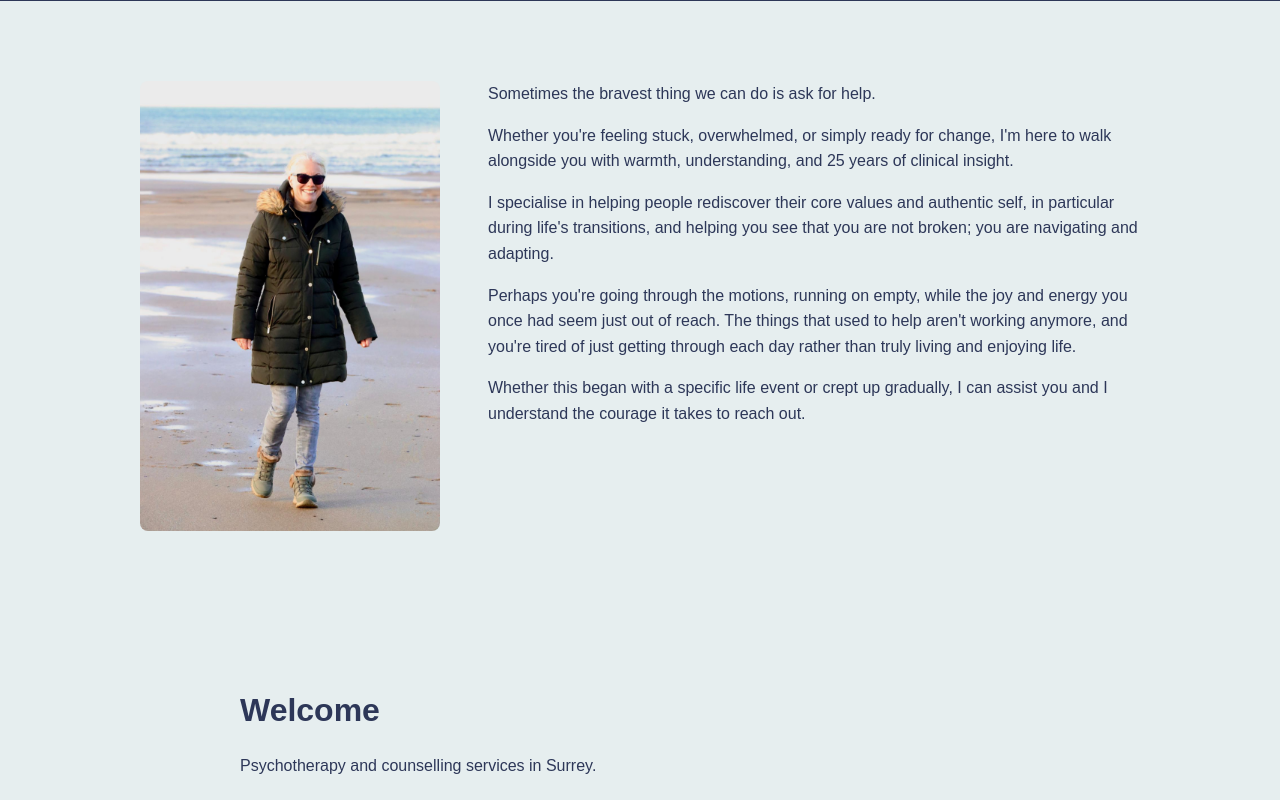
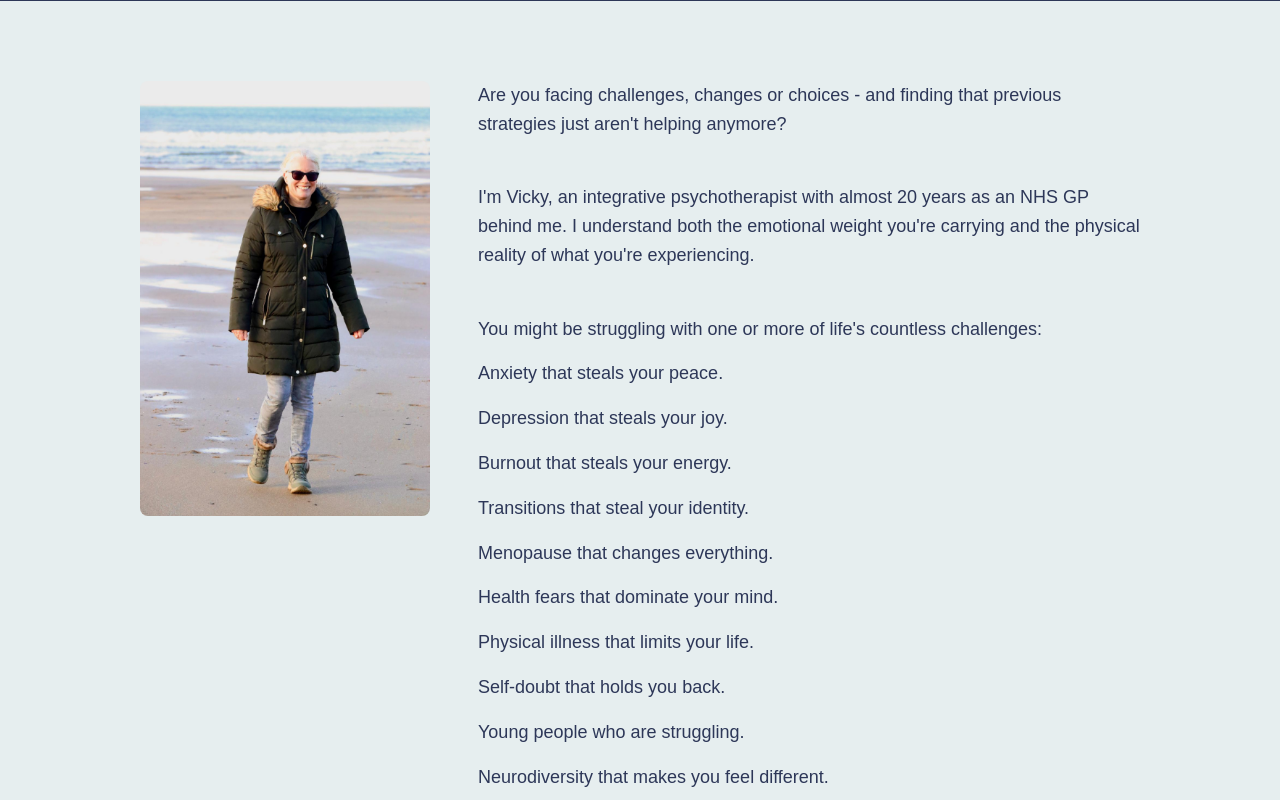
Before and after one commit to MayGee79/dragonfly, a Next.js app: page / in a window 1280 px wide. Shown: the part 340-1140 px from the top of the page. Built offline with nearby package versions, Linux system fonts and the light colour scheme.

Commit message:
Update homepage content for clarity and impact; adjust styles for improved layout and responsiveness.

```diff
--- a/components/ContentSection.module.css
+++ b/components/ContentSection.module.css
@@ -21,7 +21,7 @@
 }
 
 .content {
-  font-size: var(--font-size-base);
+  font-size: var(--font-size-lg);
   line-height: var(--line-height-relaxed);
   color: var(--color-text);
 }
@@ -71,13 +71,13 @@
 }
 
 .imageContainer {
-  flex: 0 0 300px;
-  max-width: 300px;
+  flex: 0 0 290px;
+  max-width: 290px;
 }
 
 .image {
   width: 100%;
-  max-width: 300px;
+  max-width: 290px;
   height: auto;
   border-radius: var(--radius-md);
 }
--- a/content/pages/home.md
+++ b/content/pages/home.md
@@ -10,11 +10,21 @@ sections:
     enabled: true
   - type: content
     content: |
-      Sometimes the bravest thing we can do is ask for help.
-      Whether you're feeling stuck, overwhelmed, or simply ready for change, I'm here to walk alongside you with warmth, understanding, and 25 years of clinical insight.
-      I specialise in helping people rediscover their core values and authentic self, in particular during life's transitions, and helping you see that you are not broken; you are navigating and adapting.
-      Perhaps you're going through the motions, running on empty, while the joy and energy you once had seem just out of reach. The things that used to help aren't working anymore, and you're tired of just getting through each day rather than truly living and enjoying life.
-      Whether this began with a specific life event or crept up gradually, I can assist you and I understand the courage it takes to reach out.
+      Are you facing challenges, changes or choices - and finding that previous strategies just aren't helping anymore?
+
+      I'm Vicky, an integrative psychotherapist with almost 20 years as an NHS GP behind me. I understand both the emotional weight you're carrying and the physical reality of what you're experiencing.
+
+      You might be struggling with one or more of life's countless challenges:
+      Anxiety that steals your peace.
+      Depression that steals your joy.
+      Burnout that steals your energy.
+      Transitions that steal your identity.
+      Menopause that changes everything.
+      Health fears that dominate your mind.
+      Physical illness that limits your life.
+      Self-doubt that holds you back.
+      Young people who are struggling.
+      Neurodiversity that makes you feel different.
     image: /images/VF_001.png
     layout: image-text
     enabled: true
```
